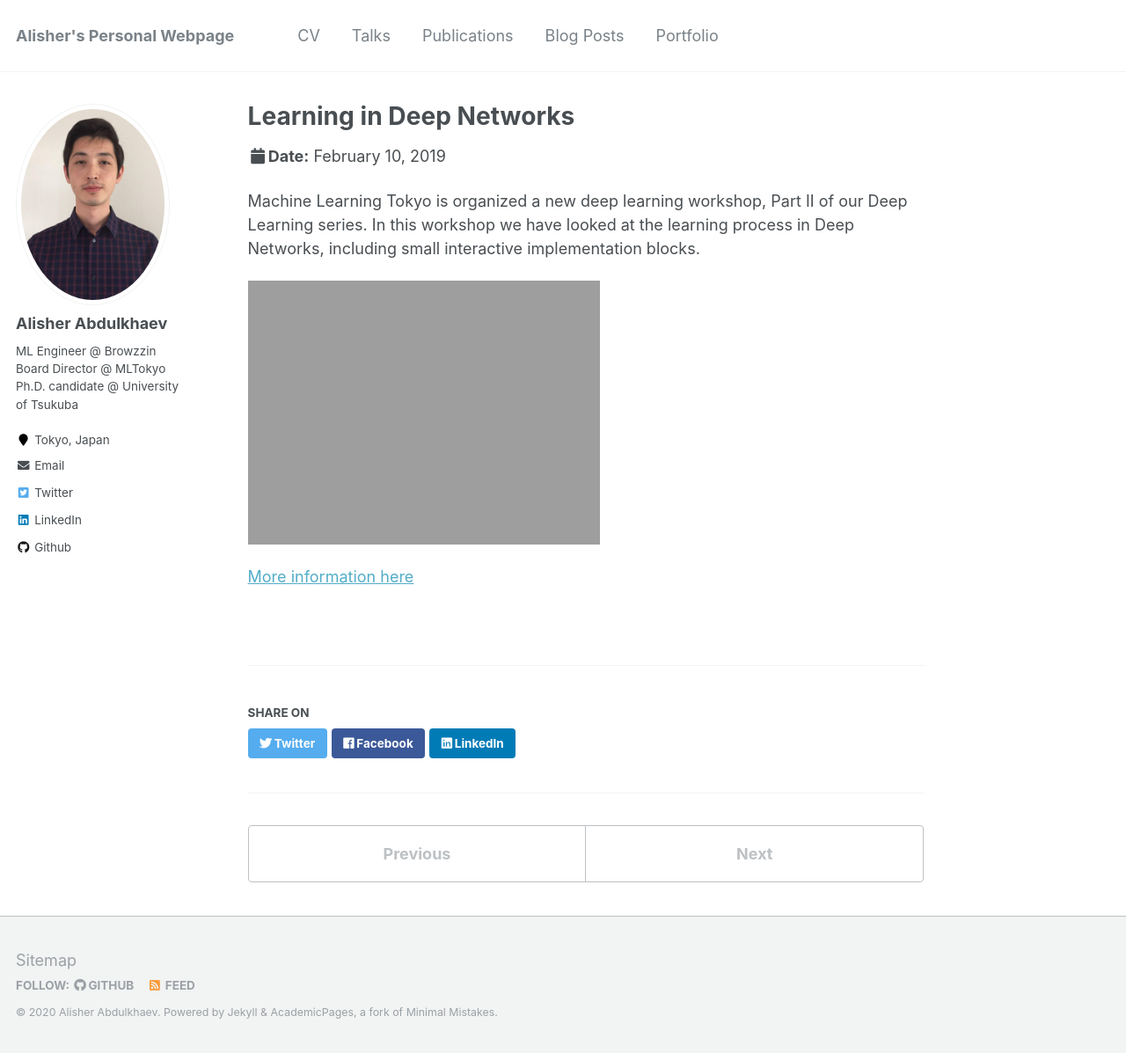
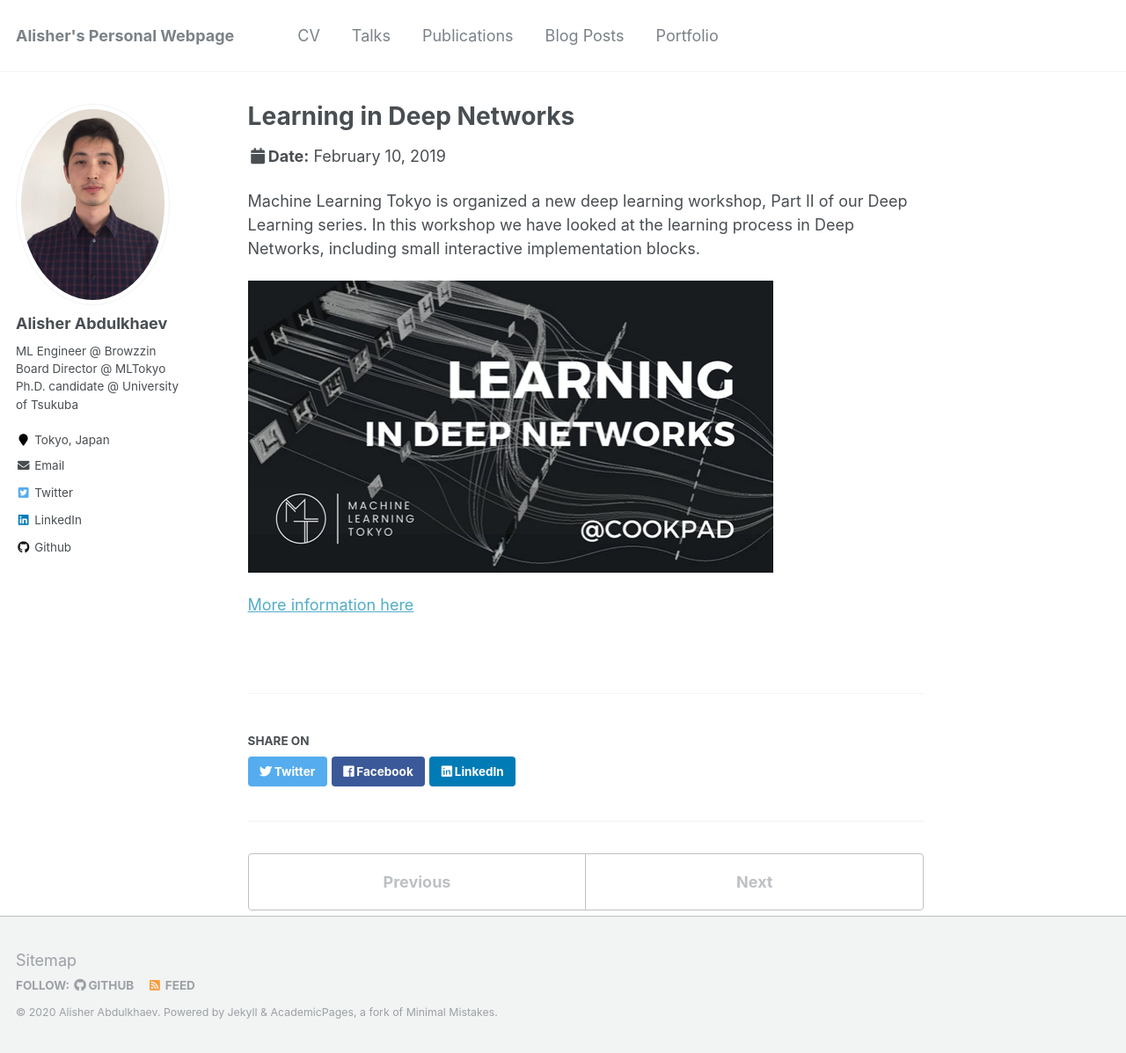
Before and after one commit to vivek37373/alisher-ai.github.io, a Jekyll site: the page built from _talks/2019-02-10-workshop-4.md, in a window 1280 px wide and 1197 px high. Shown: the whole window at 88% size. Built offline with Jekyll 4.4.1, drawn with Linux system fonts in a browser that asks for light colours.

Commit message:
Update and rename 2019-02-10-workshop-3.md to 2019-02-10-workshop-4.md

```diff
--- a/_talks/2019-02-10-workshop-3.md
+++ b/_talks/2019-02-10-workshop-4.md
@@ -11,7 +11,7 @@
 Machine Learning Tokyo is organized a new deep learning workshop, Part II of our Deep Learning series. In this workshop we have looked at the learning process in Deep Networks, including small interactive implementation blocks.
 
 
-![Learning in Deep Networks](https://alisher-ai.github.io/files/2019-02-10-workshop-2.png)
+![Learning in Deep Networks](https://alisher-ai.github.io/files/2019-02-10-workshop-4.png)
 
 
 [More information here](https://www.meetup.com/Machine-Learning-Tokyo/events/258632901/)
```
Also changed, not shown: other parts of _talks/2019-02-10-workshop-4.md (+1 -1 lines).
